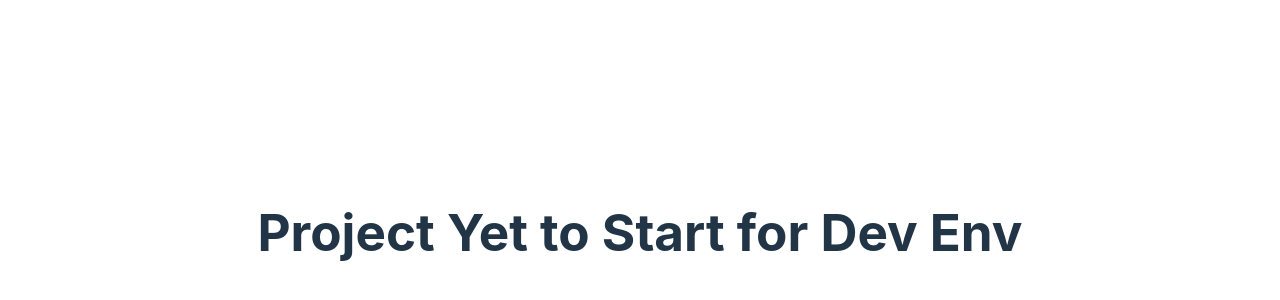
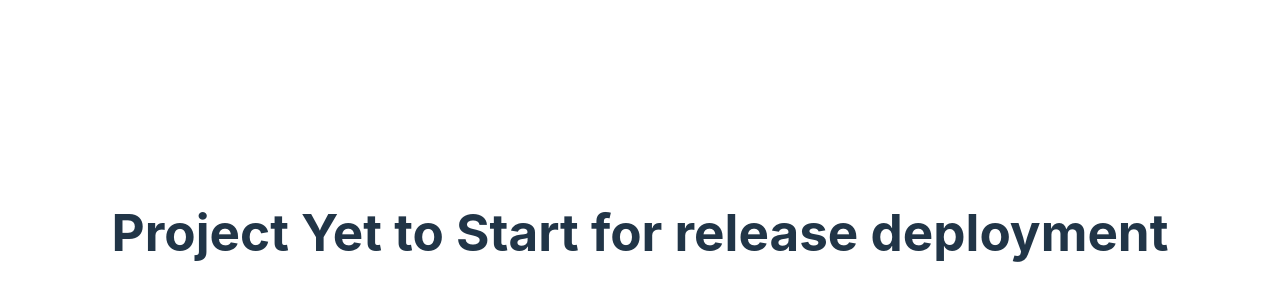
Before and after one commit to vaishnavansakthi/webshinelearning-app-frontend, a React (Vite) app: page / in a window 1280 px wide. Shown: the part 168-468 px from the top of the page. Built offline with nearby package versions, Linux system fonts and the light colour scheme.

Commit message:
deployment test

```diff
--- a/src/App.tsx
+++ b/src/App.tsx
@@ -3,7 +3,7 @@ import "./App.css";
 function App() {
   return (
     <>
-      <h1>Project Yet to Start for Dev Env</h1>
+      <h1>Project Yet to Start for release deployment</h1>
     </>
   );
 }
```
